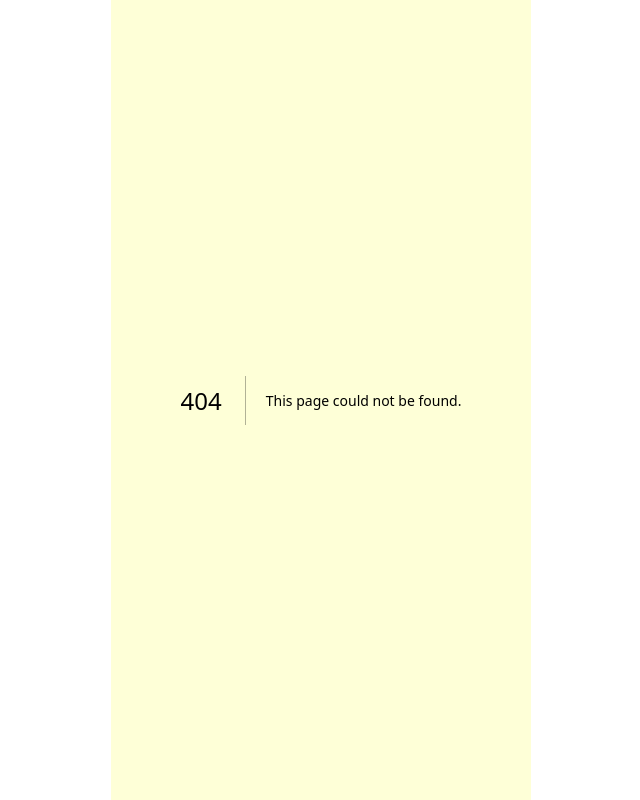
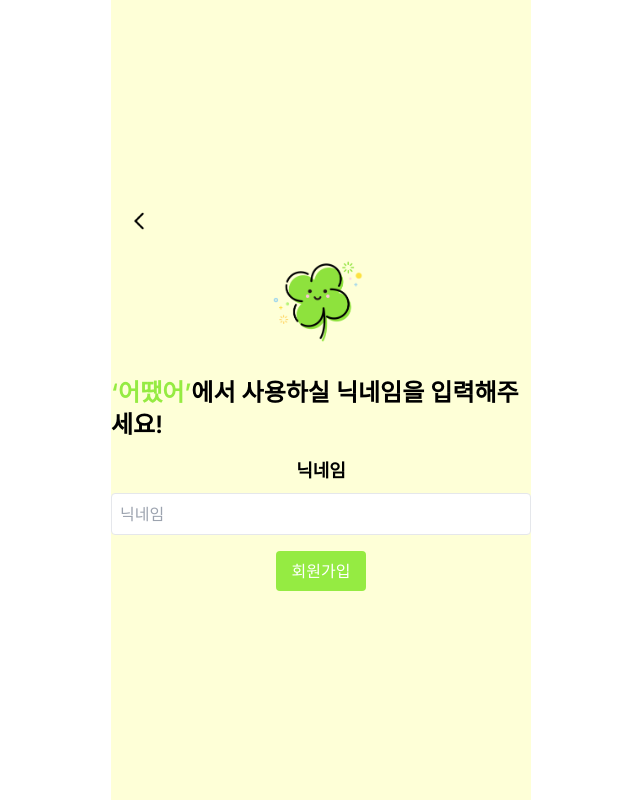
Before and after one commit to NHJeans/Deepening-Project, a Next.js app: page /auth/socialNickname in a window 1280 px wide. Before the commit this address had no page. Shown: the whole page, without its empty margins (319-959 px from the left). Built offline with nearby package versions, Linux system fonts and the light colour scheme; no server answers.

Commit message:
feat: 소셜 로그인 닉네임 수정 구현

```diff
--- a/src/app/(main)/clubs/page.tsx
+++ b/src/app/(main)/clubs/page.tsx
@@ -1,13 +1,29 @@
 "use client";
 
-import ClubsHeader from "@/components/Header/ClubsHeader";
-import React from "react";
+import React, { useEffect } from "react";
+import { useUserStore } from "@/store"; // Zustand store import
 
 const ClubListPage = () => {
+  const user = useUserStore((state) => state.user); // Zustand store 사용
+
+  // 상태를 확인하기 위해 콘솔 로그 추가
+  useEffect(() => {
+    console.log("User state in ClubListPage:", user);
+  }, [user]);
+
   return (
     <div>
-      <ClubsHeader />
-      <p>sorry</p>
+      <h1>클럽 목록 페이지</h1>
+      {user ? (
+        <div>
+          <p>유저 ID: {user.id}</p>
+          <p>유저 이메일: {user.email}</p>
+          <p>유저 닉네임: {user.nickname}</p>
+          <p>유저 프로필 이미지: {user.profile_img}</p>
+        </div>
+      ) : (
+        <p>유저 정보가 없습니다.</p>
+      )}
     </div>
   );
 };
--- a/src/app/(sub)/auth/kakao-redirect/page.tsx
+++ b/src/app/(sub)/auth/kakao-redirect/page.tsx
@@ -3,9 +3,11 @@
 import React, { useEffect } from "react";
 import { useRouter } from "next/navigation";
 import { supabase } from "@/utils/supabase/client";
+import { useUserStore } from "@/store";
 
 const KakaoRedirectPage = () => {
   const router = useRouter();
+  const setUser = useUserStore((state) => state.setUser);
 
   useEffect(() => {
     const handleKakaoLogin = async () => {
@@ -13,6 +15,7 @@ const KakaoRedirectPage = () => {
         data: { session },
         error,
       } = await supabase.auth.getSession();
+
       if (error) {
         console.error("세션 가져오기 실패:", error.message);
         router.push("/auth/login");
@@ -36,29 +39,25 @@ const KakaoRedirectPage = () => {
         return;
       }
 
-      if (!userData) {
-        const { full_name = "Unknown", avatar_url = "" } = user.user_metadata || {};
-
-        const { error: insertError } = await supabase.from("Users").insert({
+      if (userData) {
+        setUser({
           id: user.id,
-          email: user.email!,
-          nickname: full_name,
-          profile_img: avatar_url,
+          email: user.email ?? "",
+          nickname: userData.nickname,
+          profile_img: userData.profile_img,
         });
-
-        if (insertError) {
-          console.error("유저 데이터 삽입 실패:", insertError.message);
-          return;
-        }
+        console.log("user");
+        router.push("/clubs");
+        return;
       }
 
-      router.push("/clubs");
+      router.push("/auth/socialNickname");
     };
 
     handleKakaoLogin();
-  }, [router]);
+  }, [router, setUser]);
 
-  return <div>로그인 중...</div>;
+  return <div className="font-semibold">로그인 중...</div>;
 };
 
 export default KakaoRedirectPage;
--- a/src/app/(sub)/auth/login/page.tsx
+++ b/src/app/(sub)/auth/login/page.tsx
@@ -3,38 +3,47 @@
 import React, { useState } from "react";
 import { useRouter } from "next/navigation";
 import { supabase } from "@/utils/supabase/client";
+import Image from "next/image";
+import { useUserStore } from "@/store";
 
 const LoginPage = () => {
   const router = useRouter();
+  const setUser = useUserStore((state) => state.setUser);
   const [email, setEmail] = useState("");
   const [password, setPassword] = useState("");
   const [error, setError] = useState<string | null>(null);
 
   const handleLogin = async () => {
     setError(null);
-    const { error } = await supabase.auth.signInWithPassword({ email, password });
+    const { data, error } = await supabase.auth.signInWithPassword({ email, password });
     if (error) {
-      setError(error.message);
-    } else {
+      if (error.message.includes("Invalid login credentials")) {
+        setError("로그인 정보가 일치하지 않습니다.");
+      } else {
+        setError(error.message);
+      }
+      return;
+    }
+
+    const user = data.user;
+    if (user) {
+      setUser({
+        id: user.id,
+        email: user.email ?? "",
+        nickname: "",
+        profile_img: user.user_metadata.avatar_url ?? null,
+      });
+
       router.push("/clubs");
-    }
-  };
-
-  const handleKakaoLogin = async () => {
-    const { error } = await supabase.auth.signInWithOAuth({
-      provider: "kakao",
-    });
-    if (error) {
-      setError(error.message);
     }
   };
 
   return (
     <div className="flex flex-col items-center justify-center h-screen bg-customYellow">
       <button onClick={() => router.back()} className="self-start m-4">
-        <img src="/back.png" alt="Back" className="w-6 h-6" />
+        <Image src="/back.png" alt="Back" width={24} height={24} />
       </button>
-      <img src="/logo.png" alt="Logo" width={150} height={150} className="mb-8" />
+      <Image src="/logo.png" alt="Logo" width={150} height={150} className="mb-8" />
       <input
         type="email"
         placeholder="이메일"
--- a/src/app/(sub)/auth/page.tsx
+++ b/src/app/(sub)/auth/page.tsx
@@ -18,24 +18,25 @@ const AuthSelectionPage = () => {
       });
       if (error) {
         console.error("Kakao login error:", error.message);
+        return;
       }
-    } else {
-      router.push(`/auth/${method}`);
+      return;
     }
+    router.push(`/auth/${method}`);
   };
 
   return (
     <div className="flex flex-col items-center justify-center h-screen bg-customYellow">
       <button onClick={() => router.back()} className="self-start m-4">
-        <img src="/back.png" alt="Back" className="w-6 h-6" />
+        <Image src="/back.png" alt="Back" width={24} height={24} />
       </button>
-      <h1 className="text-4xl font-bold mb-8">어땠어?</h1>
-      <img src="/logo.png" alt="Logo" width={150} height={150} className="mb-8" />
+      <h1 className="text-4xl font-semibold mb-8">어땠어?</h1>
+      <Image src="/logo.png" alt="Logo" width={150} height={150} className="mb-8" />
       <p className="mb-4">로그인 방식을 선택해주세요</p>
       <div className="flex space-x-6 mb-8">
         <button onClick={() => handleLogin("login")} className="flex flex-col items-center">
           <div className="w-12 h-12 flex items-center justify-center mb-2">
-            <img src="/email.png" alt="Email" className="w-full h-full" />
+            <Image src="/email.png" alt="Email" width={48} height={48} />
           </div>
           <span>email</span>
         </button>
--- a/src/app/(sub)/auth/sign-up/page.tsx
+++ b/src/app/(sub)/auth/sign-up/page.tsx
@@ -3,34 +3,48 @@
 import React, { useState } from "react";
 import { useRouter } from "next/navigation";
 import { supabase } from "@/utils/supabase/client";
+import Image from "next/image";
+import Link from "next/link";
+import { useUserStore } from "@/store";
 
 const SignUpPage = () => {
   const router = useRouter();
+  const setUser = useUserStore((state) => state.setUser);
   const [email, setEmail] = useState("");
   const [nickname, setNickname] = useState("");
   const [password, setPassword] = useState("");
   const [passwordConfirm, setPasswordConfirm] = useState("");
   const [emailError, setEmailError] = useState<string | null>(null);
   const [signUpError, setSignUpError] = useState<string | null>(null);
+  const [emailChecked, setEmailChecked] = useState<boolean | null>(null);
 
   const checkEmailExists = async (email: string) => {
     const { data, error } = await supabase.from("Users").select("id").eq("email", email).single();
+    return !!data;
+  };
 
-    if (data) {
-      return true;
-    }
-
-    return false;
+  const isValidEmail = (email: string) => {
+    const emailRegex = /^[^\s@]+@[^\s@]+\.[^\s@]+$/;
+    return emailRegex.test(email);
   };
 
   const handleEmailCheck = async () => {
     setEmailError(null);
+    setEmailChecked(null);
+
+    if (!isValidEmail(email)) {
+      setEmailError("이메일 형식으로 입력해주세요.");
+      setEmailChecked(false);
+      return;
+    }
+
     const emailExists = await checkEmailExists(email);
     if (emailExists) {
       setEmailError("이미 사용 중인 이메일입니다.");
-    } else {
-      alert("사용 가능한 이메일입니다.");
+      setEmailChecked(false);
+      return;
     }
+    setEmailChecked(true);
   };
 
   const handleSignUp = async () => {
@@ -76,16 +90,23 @@ const SignUpPage = () => {
       return;
     }
 
-    router.push("/clubs");
+    setUser({
+      id: userId,
+      email,
+      nickname,
+      profile_img: null,
+    });
+
+    router.push("/auth/login");
   };
 
   return (
     <div className="flex flex-col items-center justify-center h-screen bg-customYellow">
       <button onClick={() => router.back()} className="self-start m-4">
-        <img src="/back.png" alt="Back" className="w-6 h-6" />
+        <Image src="/back.png" alt="Back" width={24} height={24} />
       </button>
-      <img src="/logo.png" alt="Logo" className="mb-8 w-24 h-24" />
-      <h1 className="text-4xl font-bold mb-8">어땠어?</h1>
+      <Image src="/logo.png" alt="Logo" width={96} height={96} className="mb-8" />
+      <h1 className="text-4xl font-semibold mb-8">어땠어?</h1>
       <div className="flex items-center mb-2 w-full">
         <input
           type="email"
@@ -94,11 +115,12 @@ const SignUpPage = () => {
           onChange={(e) => setEmail(e.target.value)}
           className="flex-1 p-2 border rounded"
         />
-        <button onClick={handleEmailCheck} className="ml-2 bg-customGreen text-white px-4 py-2 rounded">
+        <button onClick={handleEmailCheck} className="ml-2 bg-customGreen text-white px-4 py-2 rounded font-semibold">
           중복확인
         </button>
       </div>
-      {emailError && <p className="text-red-500 mb-2">{emailError}</p>}
+      {emailChecked === false && emailError && <p className="text-red-500 mb-2">{emailError}</p>}
+      {emailChecked === true && <p className="text-green-500 mb-2">사용 가능한 이메일입니다.</p>}
       <input
         type="text"
         placeholder="닉네임"
@@ -124,9 +146,9 @@ const SignUpPage = () => {
       <button onClick={handleSignUp} className="bg-customGreen text-white px-4 py-2 rounded mb-4">
         회원가입
       </button>
-      <button onClick={() => router.push("/auth/login")} className="text-lightgrey-500">
+      <Link href="/auth/login" className="text-lightgrey-500">
         이미 회원이신가요?
-      </button>
+      </Link>
     </div>
   );
 };
--- /dev/null
+++ b/src/app/(sub)/auth/socialNickname/page.tsx
@@ -0,0 +1,78 @@
+"use client";
+
+import React, { useState } from "react";
+import { useRouter } from "next/navigation";
+import { supabase } from "@/utils/supabase/client";
+import Image from "next/image";
+import { useUserStore } from "@/store";
+
+const SocialNicknamePage = () => {
+  const router = useRouter();
+  const setUser = useUserStore((state) => state.setUser);
+  const [nickname, setNickname] = useState("");
+  const [error, setError] = useState<string | null>(null);
+
+  const handleNicknameSubmit = async () => {
+    setError(null);
+
+    const {
+      data: { session },
+    } = await supabase.auth.getSession();
+    const user = session?.user;
+
+    if (!user) {
+      setError("로그인 정보가 없습니다.");
+      return;
+    }
+
+    const { error: insertError } = await supabase.from("Users").insert({
+      id: user.id,
+      email: user.email!,
+      nickname,
+      profile_img: user.user_metadata.avatar_url || null,
+    });
+
+    if (insertError) {
+      setError(insertError.message);
+      return;
+    }
+
+    setUser({
+      id: user.id,
+      email: user.email,
+      nickname,
+      profile_img: user.user_metadata.avatar_url || null,
+    });
+
+    router.push("/clubs");
+  };
+
+  return (
+    <div className="flex flex-col items-center justify-center h-screen bg-customYellow">
+      <button onClick={() => router.back()} className="self-start m-4">
+        <Image src="/back.png" alt="Back" width={24} height={24} />
+      </button>
+      <Image src="/logo.png" alt="Logo" width={96} height={96} className="mb-8" />
+      <h1 className="text-2xl font-semibold mb-4">
+        <span className="text-customGreen">‘어땠어’</span>에서 사용하실 닉네임을 입력해주세요!
+      </h1>
+      <label htmlFor="nickname" className="text-lg font-semibold mb-2">
+        닉네임
+      </label>
+      <input
+        id="nickname"
+        type="text"
+        placeholder="닉네임"
+        value={nickname}
+        onChange={(e) => setNickname(e.target.value)}
+        className="pr-4 mb-4 p-2 border rounded w-full"
+      />
+      {error && <p className="text-red-500 mb-4">{error}</p>}
+      <button onClick={handleNicknameSubmit} className="bg-customGreen text-white px-4 py-2 rounded mb-4">
+        회원가입
+      </button>
+    </div>
+  );
+};
+
+export default SocialNicknamePage;
--- a/src/app/api/auth/callback/route.ts
+++ b/src/app/api/auth/callback/route.ts
@@ -5,7 +5,7 @@ import { createServerClient } from "@supabase/ssr";
 export async function GET(request: Request) {
   const { searchParams, origin } = new URL(request.url);
   const code = searchParams.get("code");
-  const next = "/auth/kakao-redirect"; // 성공 시 리디렉션할 경로
+  const next = "/auth/socialNickname"; // 닉네임 입력 페이지로 리디렉션
 
   if (code) {
     const cookieStore = cookies();
@@ -26,7 +26,6 @@ export async function GET(request: Request) {
         },
       },
     );
-
     const { error } = await supabase.auth.exchangeCodeForSession(code);
     if (!error) {
       return NextResponse.redirect(`${origin}${next}`);
--- a/src/app/page.tsx
+++ b/src/app/page.tsx
@@ -1,13 +1,14 @@
 "use client";
 
 import Link from "next/link";
+import Image from "next/image";
 
 export default function Home() {
   return (
     <div className="flex flex-col items-center justify-center h-screen bg-customYellow">
-      <h1 className="text-4xl font-bold mb-8">어땠어?</h1>
-      <img src="/logo.png" alt="Logo" width={150} height={150} className="mb-8" />
-      <Link href="/auth" className="bg-customGreen text-white px-4 py-2 rounded">
+      <h1 className="text-4xl font-semibold mb-8">어땠어?</h1>
+      <Image src="/logo.png" alt="Logo" width={150} height={150} className="mb-8" />
+      <Link href="/auth" className="bg-customGreen text-white px-4 py-2 rounded font-semibold">
         시작하기
       </Link>
     </div>
--- a/src/store/index.ts
+++ b/src/store/index.ts
@@ -0,0 +1 @@
+export { useUserStore } from "./zustand/userStore";
--- /dev/null
+++ b/src/store/zustand/userStore.ts
@@ -0,0 +1,22 @@
+import { create } from "zustand";
+
+interface User {
+  id: string;
+  email: string | null | undefined;
+  nickname: string;
+  profile_img: string | null | undefined;
+}
+
+interface UserState {
+  user: User | null;
+  isLoggedIn: boolean;
+  setUser: (user: User) => void;
+  clearUser: () => void;
+}
+
+export const useUserStore = create<UserState>((set) => ({
+  user: null,
+  isLoggedIn: false,
+  setUser: (user) => set({ user, isLoggedIn: true }),
+  clearUser: () => set({ user: null, isLoggedIn: false }),
+}));
```
